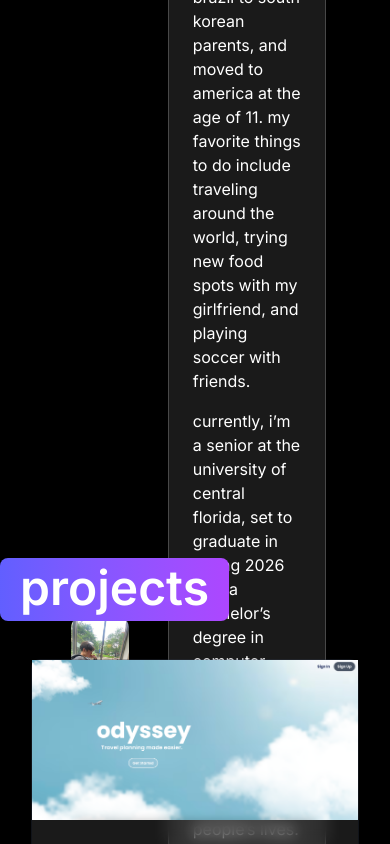
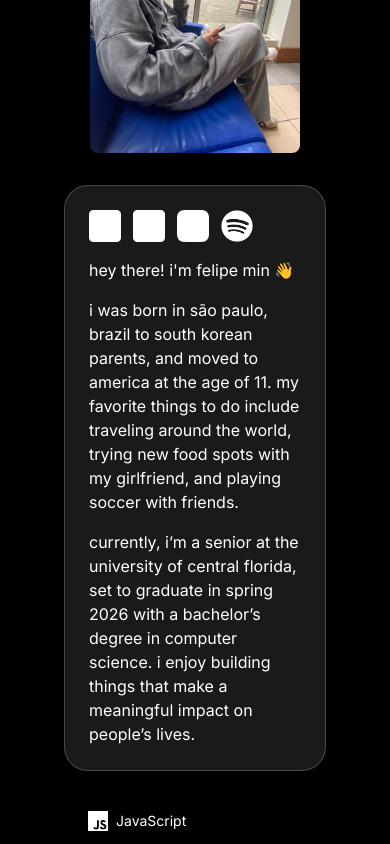
Before and after one commit to xxfmin/personal-portfolio, a Next.js app: page / in a window 390 px wide. Shown: the part 1156-2000 px from the top of the page. Built offline with nearby package versions, Linux system fonts and the light colour scheme.

Commit message:
fixed styling for phone view

```diff
--- a/app/page.tsx
+++ b/app/page.tsx
@@ -11,8 +11,8 @@ export default function Home() {
       <FloatingNav navItems={navItems} />
       <Hero />
       <About />
+      <Experience />
       <Projects />
-      <Experience />
     </main>
   );
 }
--- a/components/About.tsx
+++ b/components/About.tsx
@@ -14,15 +14,15 @@ import { techStack, TechItem } from "@/data";
 const About = () => {
   return (
     <section id="about" className="bg-black">
-      <div className="h-screen w-full py-16 px-8 sm:px-38">
-        {/* Section title */}
+      <div className="min-h-screen w-full py-16 px-8 sm:px-38">
+        {/* title */}
         <p className="text-5xl font-semibold pb-12">
           <Highlight>about me</Highlight>
         </p>
 
-        <div className="flex flex-row items-center justify-center gap-8 px-8">
-          {/* headshot */}
-          <div className="w-[35%] flex justify-center">
+        <div className="flex flex-col items-center justify-center gap-8 px-8 sm:flex-row">
+          {/* headshot: 30% width on sm+ */}
+          <div className="w-full flex justify-center sm:w-[30%]">
             <Image
               src="/img/about/headshot.jpg"
               alt="Felipe Min headshot"
@@ -34,8 +34,8 @@ const About = () => {
             />
           </div>
 
-          {/* glass-morphic info card */}
-          <div className="w-[65%]">
+          {/* info content: 70% width on sm+ */}
+          <div className="w-full sm:w-[70%]">
             <div
               className="
                 relative
@@ -49,8 +49,8 @@ const About = () => {
                 text-white
               "
             >
-              {/* social icons */}
-              <div className="absolute top-4 right-4 flex space-x-3">
+              {/* socials */}
+              <div className="flex space-x-3 mb-4 sm:absolute sm:top-4 sm:right-4 sm:mb-0">
                 <a
                   href="https://www.linkedin.com/in/felipe-min/"
                   target="_blank"
--- a/components/Experience.tsx
+++ b/components/Experience.tsx
@@ -10,7 +10,7 @@ const Experience = () => (
     id="experience"
     className="h-screen w-full flex flex-col py-8 px-8 sm:px-38 bg-black"
   >
-    <p className="text-5xl text-black font-semibold pb-12">
+    <p className="text-5xl text-black font-semibold pb-12 text-center">
       <Highlight>experience</Highlight>
     </p>
 
--- a/components/Projects.tsx
+++ b/components/Projects.tsx
@@ -1,22 +1,32 @@
+// Projects.tsx
 import React from "react";
 import { Highlight } from "./ui/Highlight";
-
 import { projects } from "@/data";
 import { ProjectCard } from "./ui/ProjectCard";
 
 const Projects = () => {
   return (
-    <section id="work" className="h-screen w-full py-8 sm:px-38 text-white">
-      {/* Title */}
-      <p className="text-5xl text-black font-semibold pb-12">
+    <section
+      id="work"
+      className="
+        min-h-screen
+        w-full
+        py-8
+        px-8
+        sm:px-38
+        text-white
+        bg-black
+      "
+    >
+      <p className="text-5xl font-semibold pb-12">
         <Highlight>projects</Highlight>
       </p>
 
-      {/* Projects */}
-      <div className="w-full flex flex-row justify-center">
-        {/* odyssey */}
+      {/* Projects grid */}
+      <div className="w-full flex justify-center">
         <div className="w-full px-8">
-          <div className="grid gap-8 sm:grid-cols-1 md:grid-cols-2 lg:grid-cols-3">
+          {" "}
+          <div className="grid grid-cols-1 md:grid-cols-2 lg:grid-cols-3 gap-8">
             {projects.map((proj) => (
               <ProjectCard key={proj.title} {...proj} />
             ))}
--- a/components/ui/ProjectCard.tsx
+++ b/components/ui/ProjectCard.tsx
@@ -31,7 +31,7 @@ export function ProjectCard({
         overflow-visible
       "
     >
-      {/* clickable screenshot (no follow-pointer) */}
+      {/* clickable screenshot */}
       <a
         href={website}
         target="_blank"
@@ -66,7 +66,7 @@ export function ProjectCard({
           ))}
         </ul>
 
-        {/* GitHub link */}
+        {/* github link */}
         <div className="mt-auto pt-4 border-t border-gray-700/50">
           <a
             href={github}
```
